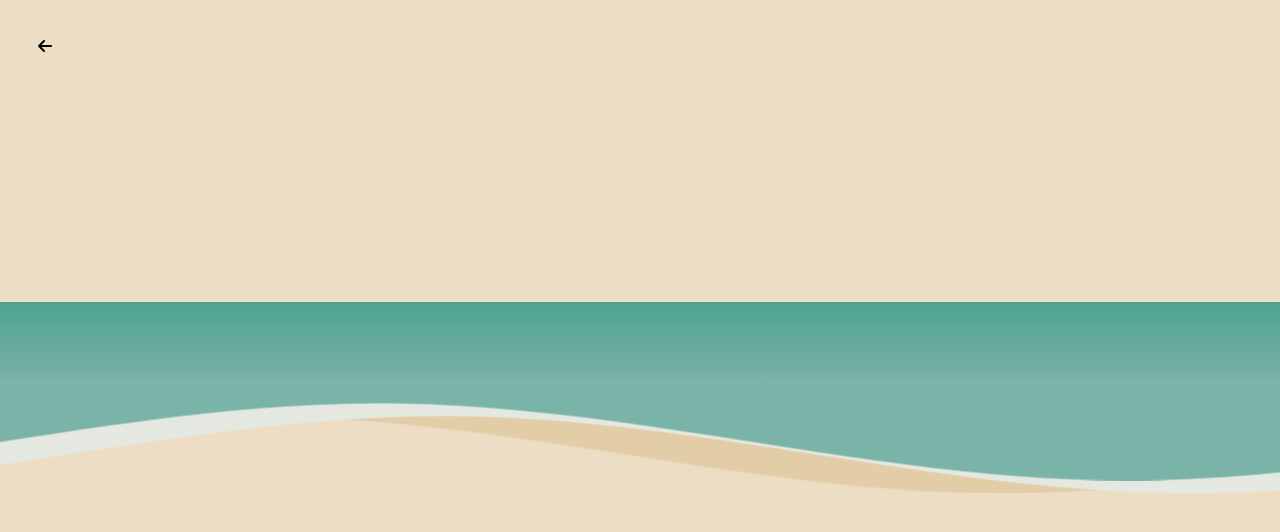
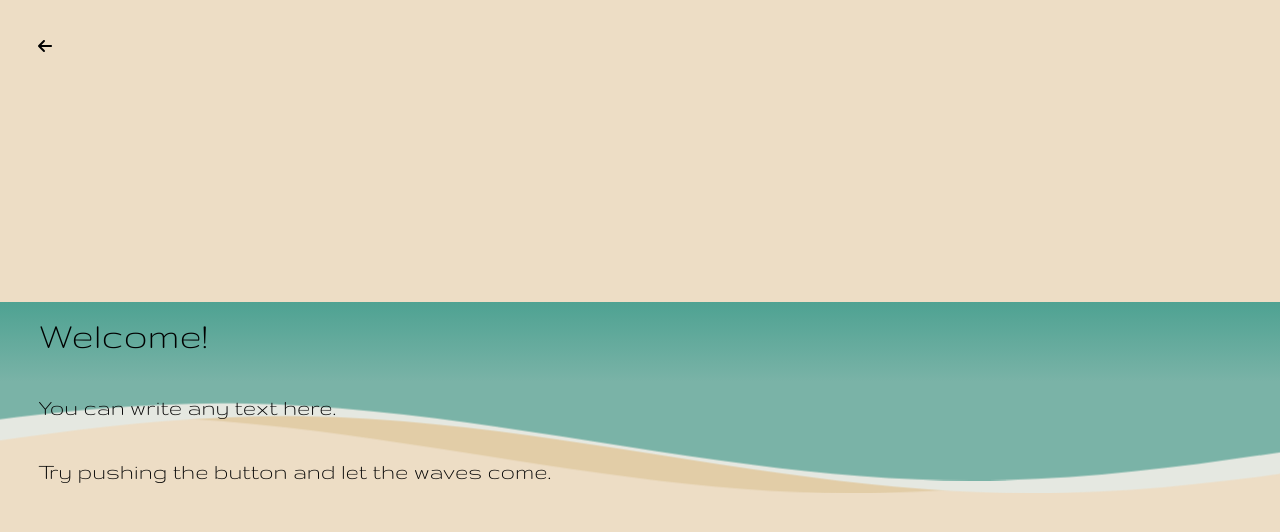
Before and after one commit to HBSPS/Playground, a React (Create React App) app: page /beach in a window 1280 px wide. Shown: the top 532 px of the page. Built offline with nearby package versions, Linux system fonts and the light colour scheme.

Commit message:
:sparkles: [FEAT] Beach 페이지 텍스트 추가

```diff
--- a/src/Components/_Modules/Wave.tsx
+++ b/src/Components/_Modules/Wave.tsx
@@ -5,6 +5,7 @@ const Ocean = styled.div`
   width: 100vw;
   height: 10vh;
   background: linear-gradient(#4ea292, #7ab3a7);
+  z-index: -1;
 `;
 
 const WaveMovement = keyframes`
--- a/src/Components/_Templates/Beach.tsx
+++ b/src/Components/_Templates/Beach.tsx
@@ -1,6 +1,8 @@
 import { BackGround } from '../_Atoms/BackGround';
 import HomeLink from '../_Atoms/HomeLink';
+import { PlaygroundText } from '../_Modules/PlaygroundText';
 import Wave from '../_Modules/Wave';
+import Wrapper from '../_Atoms/Wrapper';
 
 const Beach = () => {
   return (
@@ -8,6 +10,11 @@ const Beach = () => {
       <BackGround.Beach>
         <HomeLink color='black' />
         <Wave />
+        <Wrapper style={{position: 'absolute'}}>
+          <PlaygroundText.Title color='black'>Welcome!</PlaygroundText.Title>
+          <PlaygroundText color='black'>You can write any text here.</PlaygroundText>
+          <PlaygroundText color='black'>Try pushing the button and let the waves come.</PlaygroundText>
+        </Wrapper>
       </BackGround.Beach>
     </>
   );
```
